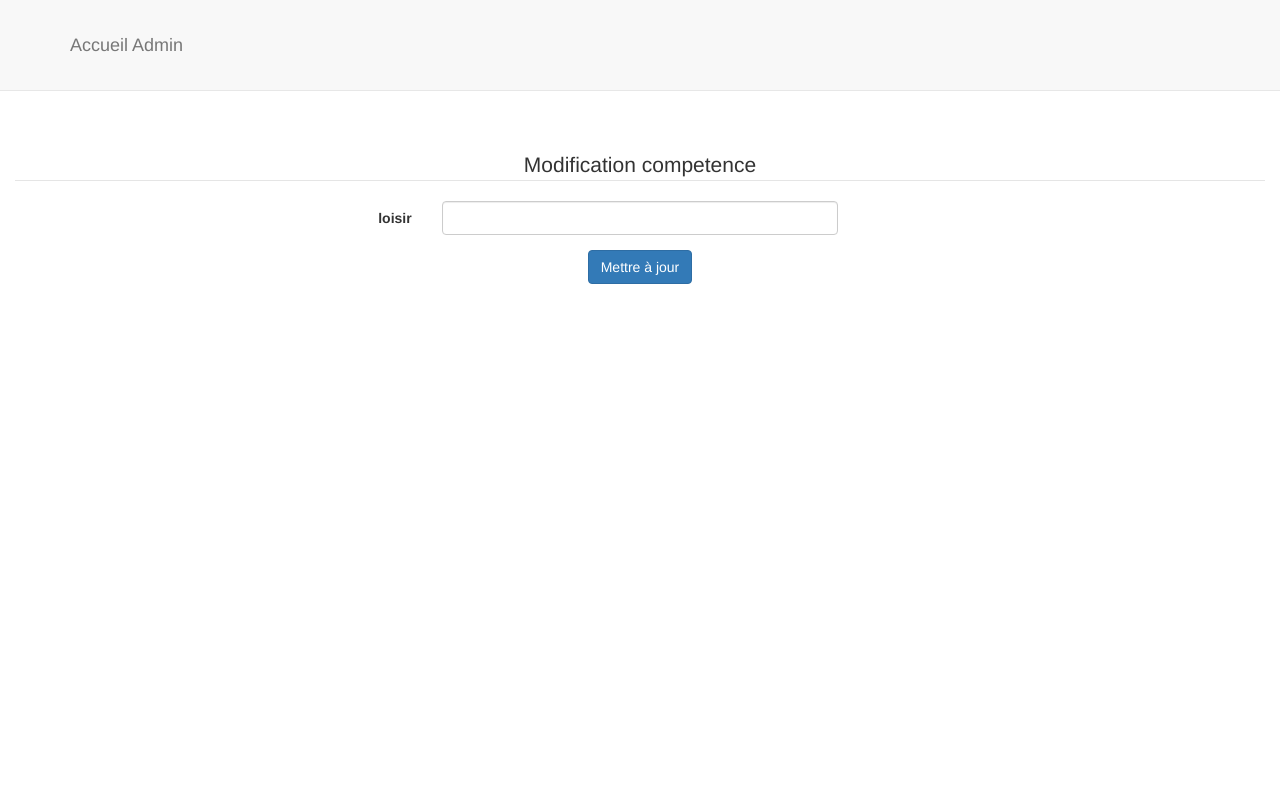
After one commit to LoweNjg/SiteCvCedric, a PHP site: page /modif_competence.php?id_competence=4 in a window 1280 px wide. The commit adds this page. Run offline with PHP 8.4, Linux system fonts and the light colour scheme; data comes from the database, SQL or seed files in the repository; data that the repository does not hold is empty.

Commit message:
13/07/2017
maj

```diff
--- a/admin/index.php
+++ b/admin/index.php
@@ -14,6 +14,7 @@ if(isset($_GET['quitter'])){
     $_SESSION['id_utilisateur']='';
     $_SESSION['prenom']='';
     $_SESSION['nom']='';
+
 
     unset($_SESSION['connexion']);
     session_destroy();
--- /dev/null
+++ b/admin/modif_competence.php
@@ -0,0 +1,131 @@
+<?php require '../connexion/connexion.php' ?>
+<?php
+
+// Gestion des contenus, mise à jour d'une compétence
+if(isset($_POST['competence'])){
+	$competence = addslashes($_POST['competence']);
+	$id_competence = $_POST['id_competence'];
+	$pdoCV->exec(" UPDATE t_competences SET competence='$competence' WHERE id_competence='$id_competence' ");
+	header('location: index.php');
+	exit();
+}
+
+// Je recupere la competence
+$id_competence = $_GET['id_competence']; // par l'id et $_GET
+$sql = $pdoCV->query(" SELECT * FROM t_competences WHERE id_competence = '$id_competence' "); // la requête égale à l'id
+$ligne_competence = $sql->fetch(); //
+
+?>
+<!DOCTYPE html>
+<html lang="fr">
+
+<head>
+	<?php
+	$sql = $pdoCV->query(" SELECT * FROM t_utilisateurs WHERE id_utilisateur= '$connecter' ");
+	$ligne = $sql->fetch();// va chercher !
+	?>
+
+	<meta charset="utf-8">
+	<meta http-equiv="X-UA-Compatible" content="IE=edge">
+	<meta name="viewport" content="width=device-width, initial-scale=1">
+	<meta name="description" content="">
+	<meta name="author" content="">
+
+	<title><?='<strong>'.$ligne['prenom'].' '.$ligne['nom'].'</strong>';?></title>
+	<!-- Bootstrap Core CSS -->
+	<link href="css/bootstrap.min.css" rel="stylesheet">
+
+	<!-- Custom CSS -->
+	<link href="css/scrolling-nav.css" rel="stylesheet">
+
+	<!-- HTML5 Shim and Respond.js IE8 support of HTML5 elements and media queries -->
+	<!-- WARNING: Respond.js doesn't work if you view the page via file:// -->
+	<!--[if lt IE 9]>
+	<script src="https://oss.maxcdn.com/libs/html5shiv/3.7.0/html5shiv.js"></script>
+	<script src="https://oss.maxcdn.com/libs/respond.js/1.4.2/respond.min.js"></script>
+	<![endif]-->
+
+</head>
+
+<!-- The #page-top ID is part of the scrolling feature - the data-spy and data-target are part of the built-in Bootstrap scrollspy function -->
+
+<body id="page-top" data-spy="scroll" data-target=".navbar-fixed-top">
+
+	<!-- Navigation -->
+	<nav class="navbar navbar-default navbar-fixed-top" role="navigation">
+		<div class="container">
+			<div class="navbar-header page-scroll">
+				<button type="button" class="navbar-toggle" data-toggle="collapse" data-target=".navbar-ex1-collapse">
+					<span class="sr-only">Toggle navigation</span>
+					<span class="icon-bar"></span>
+					<span class="icon-bar"></span>
+					<span class="icon-bar"></span>
+				</button>
+				<a class="navbar-brand page-scroll" href="index.php">Accueil Admin</a>
+			</div>
+
+			<!-- Collect the nav links, forms, and other content for toggling -->
+			<div class="collapse navbar-collapse navbar-ex1-collapse">
+				<ul class="nav navbar-nav">
+					<!-- Hidden li included to remove active class from about link when scrolled up past about section -->
+					<li class="hidden">
+						<a class="page-scroll" href="#page-top"></a>
+					</li>
+				</ul>
+			</div>
+			<!-- /.navbar-collapse -->
+		</div>
+		<!-- /.container -->
+	</nav>
+
+	<!-- /.contenue modif-->
+
+	<div id="page-content-wrapper">
+		<div class="container-fluid">
+			<div class="row">
+				<div class="col-lg-12">
+					<section id="intro" class="intro-section">
+						<form class="form-horizontal" method="post" action="modif_competence.php">
+							<fieldset>
+
+								<!-- Form Name -->
+								<legend>Modification competence</legend>
+
+								<!-- Text input-->
+								<div class="form-group">
+									<label for="loisir" class="col-md-4 control-label" >loisir</label>
+									<div class="col-md-4">
+										<input name="competence" type="text" class="form-control input-md" value="<?= $ligne_competence['competence']; ?>">
+										<input name="id_competence" hidden value="<?= $ligne_competence['id_competence']; ?>">
+									</div>
+								</div>
+
+								<!-- Button -->
+								<div class="form-group">
+									<label class="col-md-4 control-label" for=""></label>
+									<div class="col-md-4">
+										<button type="submit" class="btn btn-primary">Mettre à jour</button>
+									</div>
+								</div>
+
+							</fieldset>
+						</form>
+					</section>
+				</div>
+			</div>
+		</div>
+	</div>
+
+	<!-- jQuery -->
+	<script src="js/jquery.js"></script>
+
+	<!-- Bootstrap Core JavaScript -->
+	<script src="js/bootstrap.min.js"></script>
+
+	<!-- Scrolling Nav JavaScript -->
+	<script src="js/jquery.easing.min.js"></script>
+	<script src="js/scrolling-nav.js"></script>
+
+</body>
+
+</html>
```
